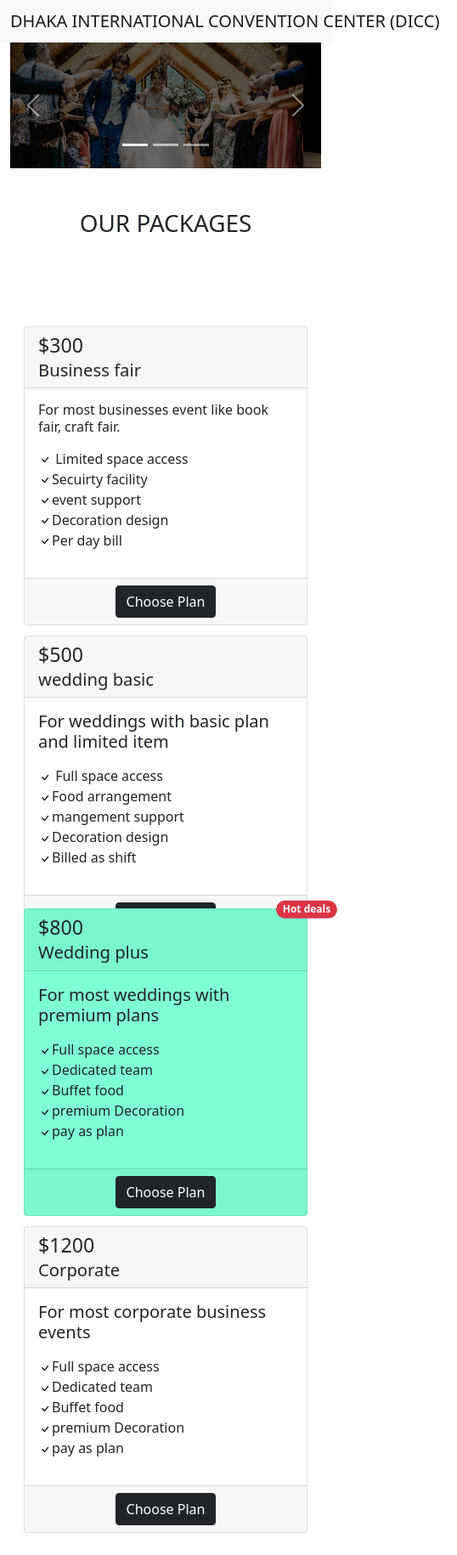
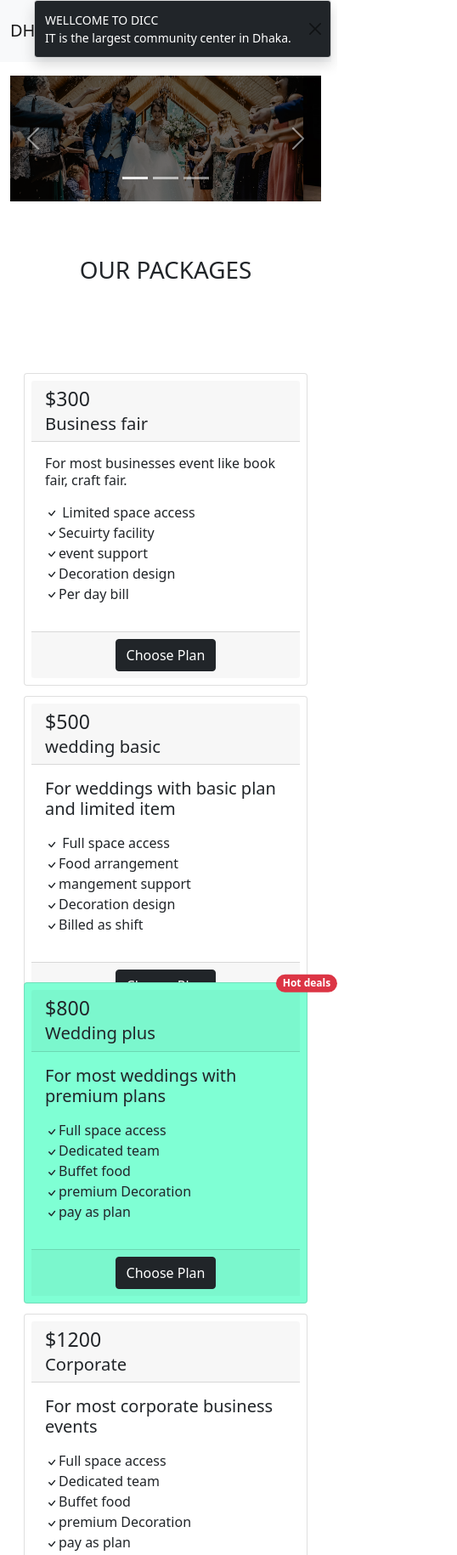
Before and after one commit to Emarat/convention-center, a plain HTML site: page index.html in a window 390 px wide. Shown: the top 1830 px of the page at 85% size, 538 px wide, since content can reach past the window. Drawn offline with nearby package versions, Linux system fonts and the light colour scheme.

Commit message:
responsive

```diff
--- a/index.html
+++ b/index.html
@@ -16,13 +16,13 @@
 <body>
     <header>
         <!-- heading title -->
-        <nav class="navbar navbar-light bg-light">
-            <div class="container">
-                <span class="navbar-brand mb-0 h1 text-uppercase">Dhaka International Convention Center (DICC)</span>
+        <nav class="navbar navbar-light bg-light container py-4">
+            <div>
+                <span class="navbar-brand mb-0 h1 text-uppercase">Dhaka I.Convention Center (DICC)</span>
             </div>
         </nav>
         <!-- heading banner -->
-        <section class="container">
+        <section class="container my-3">
             <div id="carouselExampleCaptions" class="carousel slide" data-bs-ride="carousel">
                 <div class="carousel-indicators">
                     <button type="button" data-bs-target="#carouselExampleCaptions" data-bs-slide-to="0" class="active"
@@ -81,13 +81,27 @@
                 </button>
             </div>
         </section>
+        <!-- toast -->
+        <section class="container">
+            <div class="toast show align-items-center position-absolute top-0 end-0 bg-dark text-white" role="alert"
+                aria-live="assertive" aria-atomic="true">
+                <div class="d-flex">
+                    <div class="toast-body">
+                        WELLCOME TO DICC <br>
+                        IT is the largest community center in Dhaka.
+                    </div>
+                    <button type="button" class="btn-close me-2 m-auto" data-bs-dismiss="toast"
+                        aria-label="Close"></button>
+                </div>
+            </div>
+        </section>
     </header>
     <main>
         <section class="container">
             <h1 class="text-center py-5 text-uppercase">Our Packages</h1>
             <!-- our packages card -->
             <div class="card-group py-5 bg-body">
-                <div class="card mx-3 bg">
+                <div class="card mx-3 shadow-none p-2 rounded">
                     <h3 class="card-header">$300 <br>
                         <small>Business fair</small>
                     </h3>
@@ -128,7 +142,7 @@
                         <button class="btn btn-dark " type="button">Choose Plan</button>
                     </div>
                 </div>
-                <div class="card mx-3">
+                <div class="card mx-3 shadow-none p-2 rounded">
                     <h3 class="card-header">$500 <br>
                         <small>wedding basic</small>
                     </h3>
@@ -169,7 +183,7 @@
                         <button class="btn btn-dark " type="button">Choose Plan</button>
                     </div>
                 </div>
-                <div class="card mx-3 rounded" style="margin-top: -52px; background-color: aquamarine;">
+                <div class="card mx-3 shadow-none p-2 rounded" style="margin-top: -52px; background-color: aquamarine;">
                     <h3 class="card-header">$800 <br>
                         <small>Wedding plus</small>
                     </h3>
@@ -213,7 +227,7 @@
                         Hot deals
                     </span>
                 </div>
-                <div class="card mx-3 rounded">
+                <div class="card mx-3 shadow-none p-2 rounded">
                     <h3 class="card-header">$1200 <br>
                         <small>Corporate </small>
                     </h3>
@@ -259,9 +273,10 @@
         </section>
         <!-- Frequently Asked Questions -->
         <section class="container my-5">
-            <h1 class="text-center text-uppercase">Frequently Asked Questions</h1>
-            <div class="grid d-flex align-items-center my-5">
-                <div class="g-col-8" style="width: 552px;">
+            <h1 class="text-center text-uppercase my-5">Frequently Asked Questions</h1>
+
+            <div class="row row-cols-1 row-cols-sm-1 row-cols-md-2 row-cols-lg-2 g-lg-5 gy-3">
+                <div class="col my-4 my-lg-5">
                     <div class="accordion" id="accordionExample">
                         <div class="accordion-item">
                             <h2 class="accordion-header" id="headingOne">
@@ -274,7 +289,8 @@
                                 data-bs-parent="#accordionExample">
                                 <div class="accordion-body">
                                     <p>Event design and event planning work hand in hand to deliver a successful
-                                        event.Events by Knight offer tailor made events. This means we incorporate both
+                                        event.Events by Knight offer tailor made events. This means we incorporate
+                                        both
                                         event design and event planning to create that perfect event.</p>
                                 </div>
                             </div>
@@ -289,8 +305,10 @@
                             <div id="collapseTwo" class="accordion-collapse collapse" aria-labelledby="headingTwo"
                                 data-bs-parent="#accordionExample">
                                 <div class="accordion-body">
-                                    <p>The time to plan events varies from a few weeks to years. If your event is small,
-                                        you can probably put it together in a month or two. A good rule of thumb for any
+                                    <p>The time to plan events varies from a few weeks to years. If your event is
+                                        small,
+                                        you can probably put it together in a month or two. A good rule of thumb for
+                                        any
                                         major event, from weddings to a company holiday party, is six months.</p>
                                 </div>
                             </div>
@@ -305,9 +323,11 @@
                             <div id="collapseThree" class="accordion-collapse collapse" aria-labelledby="headingThree"
                                 data-bs-parent="#accordionExample">
                                 <div class="accordion-body">
-                                    <p>Refund/cancellation policies applicable in the following conditions: a) In case,
+                                    <p>Refund/cancellation policies applicable in the following conditions: a) In
+                                        case,
                                         the buyer cancels the order online before the product has been shipped, the
-                                        entire order amount will be refunded. ... Total order amount after deduction of
+                                        entire order amount will be refunded. ... Total order amount after deduction
+                                        of
                                         shipment and handling charges will be refunded.</p>
                                 </div>
                             </div>
@@ -322,18 +342,19 @@
                             <div id="collapseFour" class="accordion-collapse collapse" aria-labelledby="headingFour"
                                 data-bs-parent="#accordionExample">
                                 <div class="accordion-body">
-                                    <p>Refund/cancellation policies applicable in the following conditions: a) In case,
+                                    <p>Refund/cancellation policies applicable in the following conditions: a) In
+                                        case,
                                         the buyer cancels the order online before the product has been shipped, the
-                                        entire order amount will be refunded. ... Total order amount after deduction of
+                                        entire order amount will be refunded. ... Total order amount after deduction
+                                        of
                                         shipment and handling charges will be refunded.</p>
                                 </div>
                             </div>
                         </div>
                     </div>
                 </div>
-
-                <div class="g-col-4 ms-4">
-                    <img src="images/people.png" alt="" width="350px" height="216px">
+                <div class="col">
+                    <img class="img-fluid  w-100" src="images/people.png" alt="">
                 </div>
             </div>
         </section>
@@ -369,6 +390,7 @@
                 </div>
             </div>
         </section>
+
     </main>
     <footer>
         <section class="container bg-dark text-white d-flex  justify-content-between my-3 rounded-3">
```
